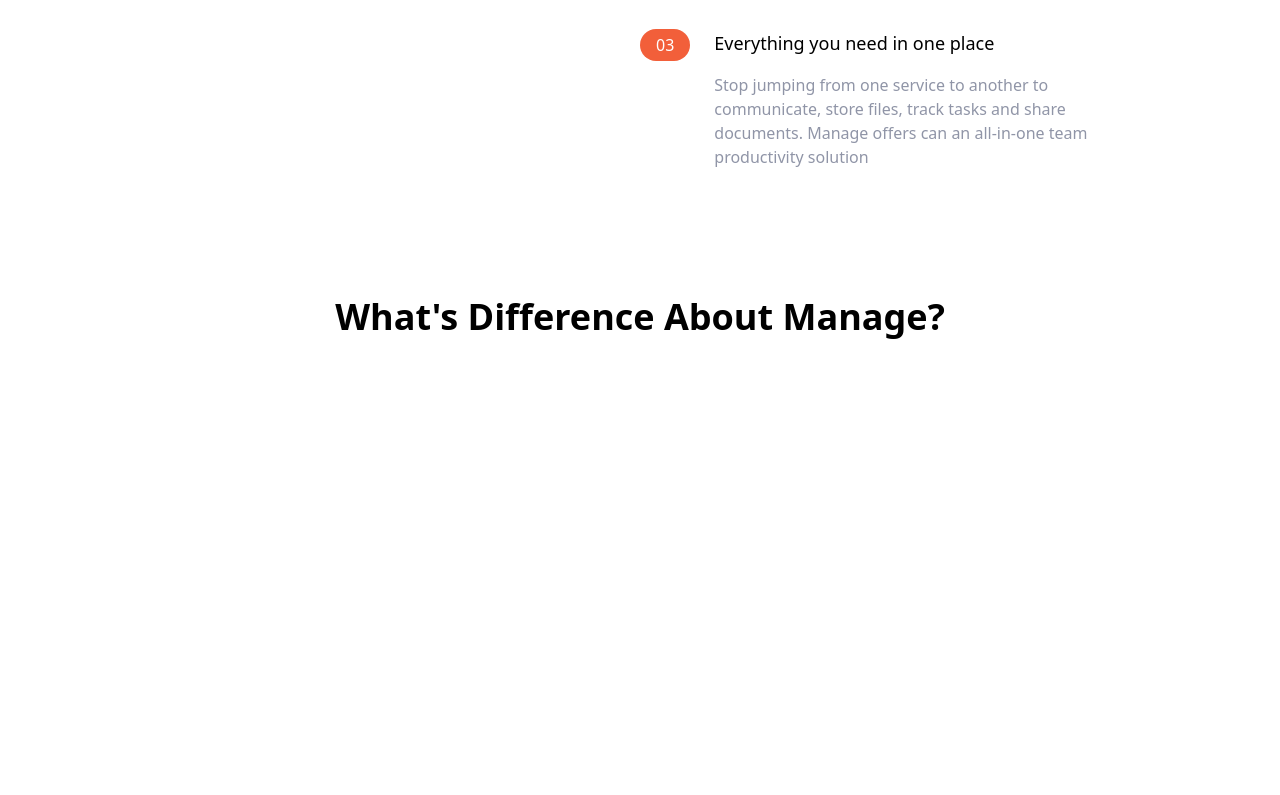
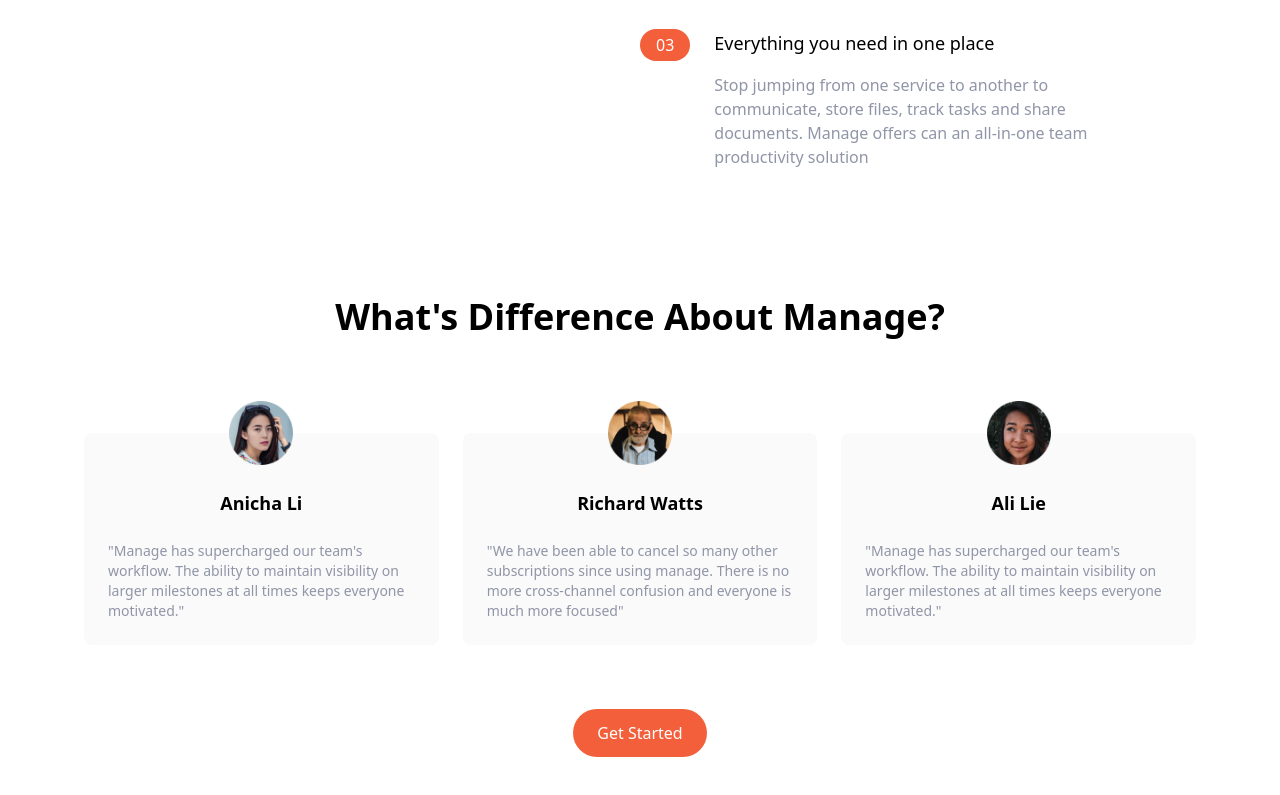
Before and after one commit to Enamtoet/Landing-Page-With-Tailwind, a website: page index.html in a window 1280 px wide. Shown: the part 979-1774 px from the top of the page. Before the commit the page ends 1412 px from the top, so only its background shows below. Drawn offline with Linux system fonts and the light colour scheme.

Commit message:
Complete Testimonials

```diff
--- a/index.html
+++ b/index.html
@@ -119,7 +119,38 @@
         <!-- heading  -->
         <h2 class="text-4xl font-bold text-center">What's Difference About Manage?</h2>
         <!-- Testimonials container  -->
-        <div class="flex flex-col mt-24 md:flex-row md:space-x-6"></div>
+        <div class="flex flex-col mt-24 space-y-16 md:flex-row md:space-x-6 md:space-y-0">
+            <!-- Testimoials 1 -->
+            <div class="flex flex-col items-center p-6 space-y-6 rounded-lg bg-veryLightGray md:w-1/3">
+                <img src="img/avatar-anisha.png" class="w-16 -mt-14" alt="">
+                <h5 class="text-lg font-bold">Anicha Li</h5>
+                <p class="text-sm text-darkGrayishBlue">"Manage has supercharged our team's workflow. The ability
+                    to maintain visibility on larger milestones at all
+                    times keeps everyone motivated."</p>
+
+            </div>
+            <!-- Testimoials 2 -->
+            <div class="flex flex-col items-center p-6 space-y-6 rounded-lg bg-veryLightGray md:w-1/3">
+                <img src="img/avatar-richard.png" class="w-16 -mt-14" alt="">
+                <h5 class="text-lg font-bold">Richard Watts</h5>
+                <p class="text-sm text-darkGrayishBlue">"We have been able to cancel so many other subscriptions
+                    since using manage. There is no more cross-channel confusion
+                    and everyone is much more focused"</p>
+
+            </div>
+            <!-- Testimoials 3 -->
+            <div class="flex flex-col items-center p-6 space-y-6 rounded-lg bg-veryLightGray md:w-1/3">
+                <img src="img/avatar-ali.png" class="w-16 -mt-14" alt="">
+                <h5 class="text-lg font-bold">Ali Lie</h5>
+                <p class="text-sm text-darkGrayishBlue">"Manage has supercharged our team's workflow. The ability
+                    to maintain visibility on larger milestones at all
+                    times keeps everyone motivated."</p>
+
+            </div>
+        </div>
+        <div class="my-16 flex justify-center">
+            <a href="#" class="px-6 py-3 text-white bg-brightRed rounded-full hover:bg-brightRedLight">Get Started</a>
+        </div>
     </div>
 </section>
 </body>
```
Also changed, not shown: css/main.css.
